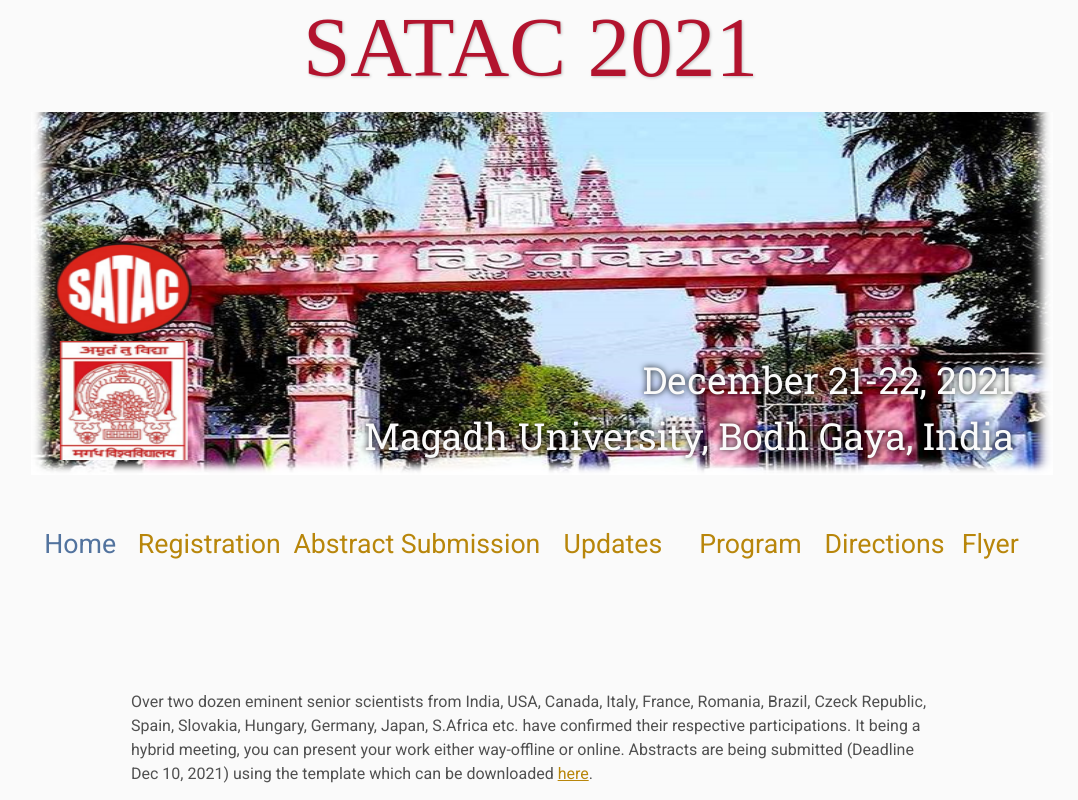
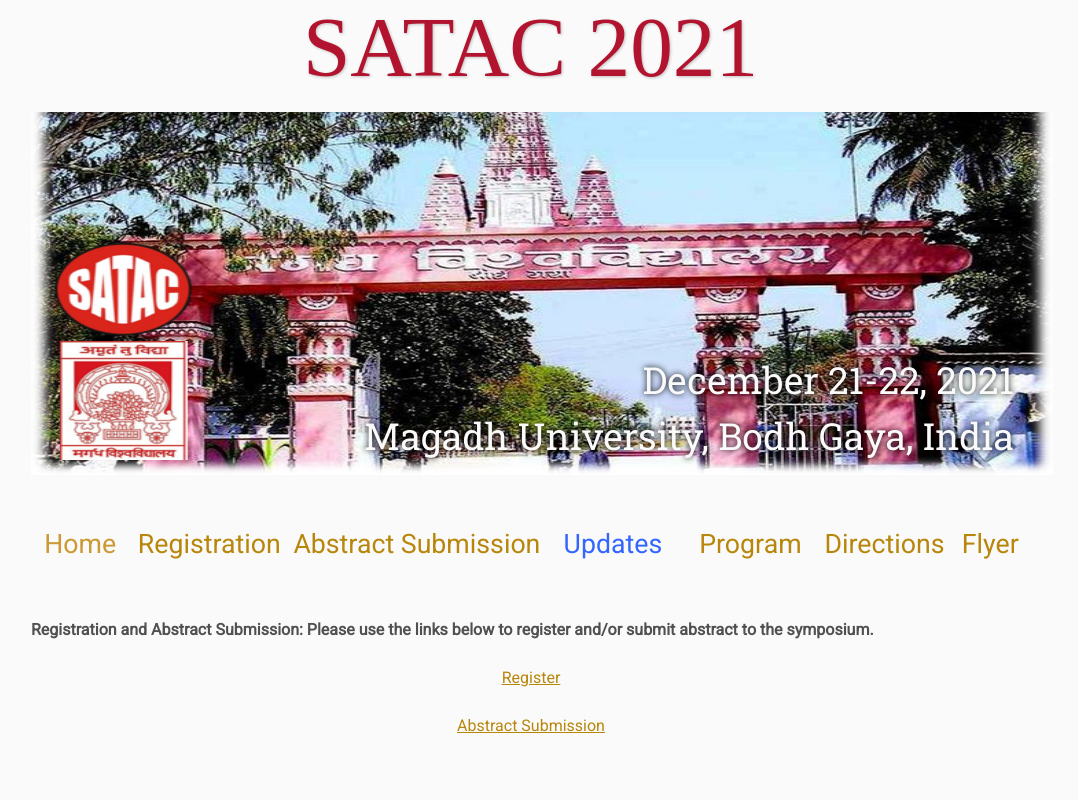
Before and after one commit to satac2021/satac2021.github.io, a plain HTML site: page Updates/index.html in a window 1280 px wide. Shown: the top 800 px of the page, without its empty margins (109-1187 px from the left). Drawn offline with Linux system fonts and the light colour scheme; files that its build step writes are made by us from their sources.

Commit message:
Add files via upload

```diff
--- a/Updates/index.html
+++ b/Updates/index.html
@@ -28,7 +28,8 @@
         <tr>
           <td class="navigation" style="width: 110.283px;"> <a class="current"
 
-              title="Conference Home Page" href=".">Home</a> </td>
+              title="Conference Home Page" href="." style="color: #cc9933;">Home</a>
+          </td>
           <td class="navigation" style="width: 187.183px;"> <a title="Register for the Conference"
 
               href="registration">Registration</a> </td>
@@ -38,7 +39,8 @@
               Submission</a> </td>
           <td class="navigation" style="width: 187.183px;"> <a title="Updates"
 
-              href="Updates/index.html" target="_top">Updates</a> </td>
+              href="Updates/index.html" target="_top" style="color: #3366ff;">Updates</a>
+          </td>
           <td class="navigation" style="width: 160.2px;"> <a title="Conference Program"
 
               href="program">Program</a> </td>
@@ -51,6 +53,14 @@
         </tr>
       </tbody>
     </table>
+    <strong>Registration and Abstract Submission: Please use the links below to
+      register and/or submit abstract to the symposium. </strong>
+    <p style="text-align: center;"><a href="https://docs.google.com/forms/d/e/1FAIpQLSfiPJAb3CHAsnjsaUevB9WWUWkLyoqJ0T6z2TUp8gH6usQRMQ/viewform"
+
+        target="_blank">Register</a></p>
+    <p style="text-align: center;"><a href="https://docs.google.com/forms/d/e/1FAIpQLSfiPJAb3CHAsnjsaUevB9WWUWkLyoqJ0T6z2TUp8gH6usQRMQ/viewform"
+
+        target="_blank">Abstract Submission</a></p>
     <br>
     <br>
     <ul style="text-align: justify;">
```
